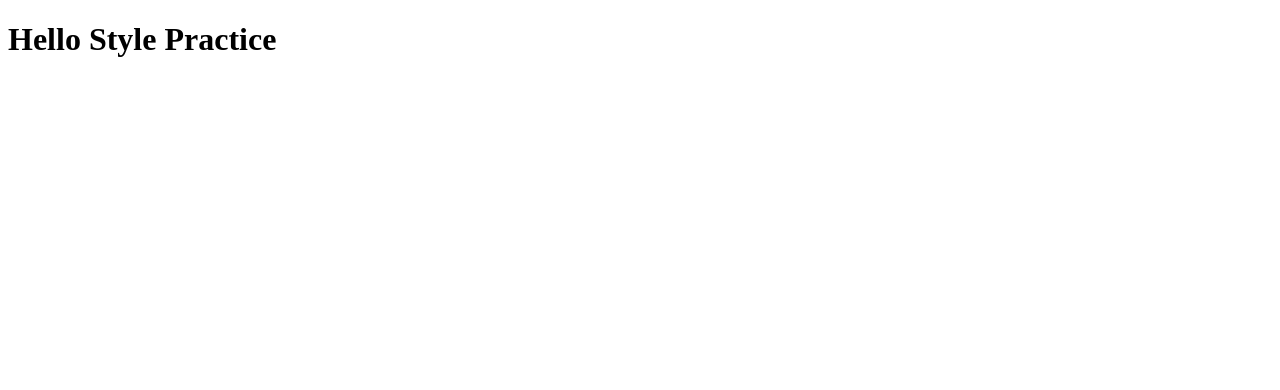
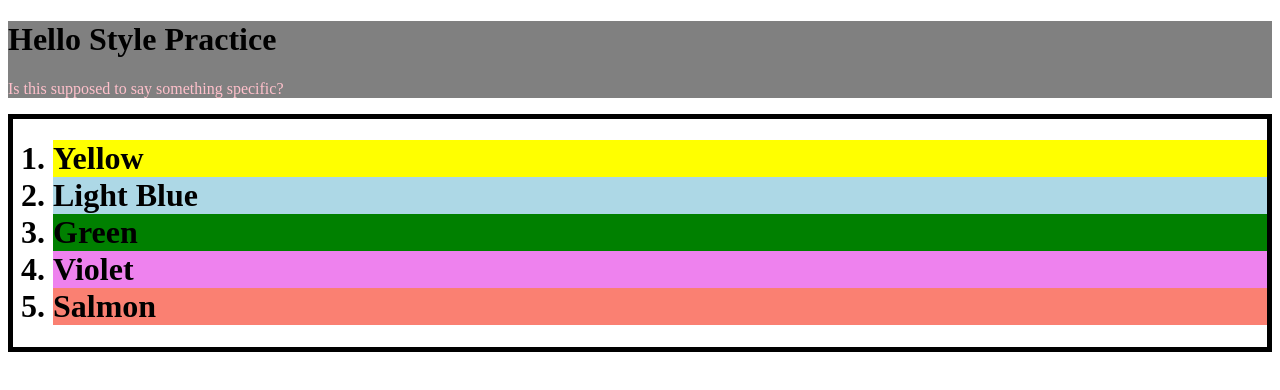
Before and after one commit to MikeMijo/devlab, a plain HTML site: page Day-2-Assignment/Style-Practice/index.html in a window 1280 px wide. Drawn offline with Linux system fonts and the light colour scheme.

Commit message:
Added inline stylings

```diff
--- a/Day-2-Assignment/Style-Practice/index.html
+++ b/Day-2-Assignment/Style-Practice/index.html
@@ -9,6 +9,28 @@
 
 </head>
 <body>
-    <h1> Hello Style Practice </h1>
+
+    <div style="background-color: grey">
+            <strong> <h1> Hello Style Practice </h1></strong>
+            <p style="color: pink"> Is this supposed to say something specific? </p>
+    </div>
+
+    <div style="border-style: solid; border-width: 5px; border-color: black">
+        <ol>
+            <h1>
+                <li style="background-color: yellow;"> Yellow </li>
+                <li style="background-color: lightblue;"> Light Blue </li>
+                <li style="background-color: green;"> Green </li>
+                <li style="background-color: violet;"> Violet </li>
+                <li style="background-color: salmon;"> Salmon </li>
+            </h1>
+        </ol>
+    </div>
+
+
+
+
+
+
 </body>
 </html>
```
